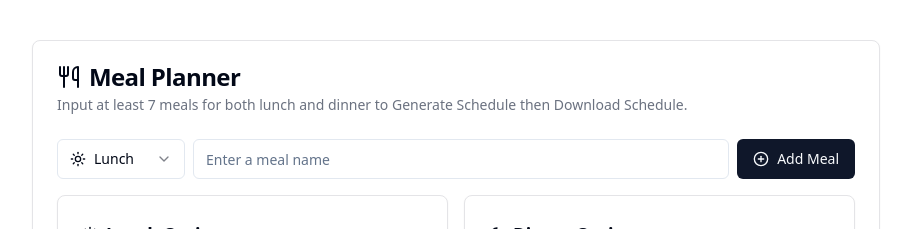
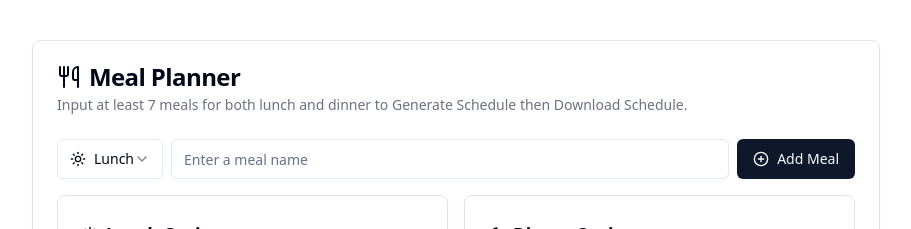
Before and after one commit to erwincarlogonzales/meal-plan-app, a Next.js app: page / in a window 1280 px wide. Shown: the top 229 px of the page, without its empty margins (184-1095 px from the left). Built offline with nearby package versions, Linux system fonts and the light colour scheme.

Commit message:
temp modified input on mealplanner.tsx

```diff
--- a/app/globals.css
+++ b/app/globals.css
@@ -43,9 +43,4 @@
   body {
     @apply bg-background text-foreground;
   }
-
-  input {
-    text-align: left; /* Ensures text starts from the left */
-    direction: ltr;   /* Sets the text flow direction to left-to-right */
-  }
 }
--- a/components/MealPlanner.tsx
+++ b/components/MealPlanner.tsx
@@ -210,11 +210,16 @@ const MealPlanner = () => {
                 </SelectContent>
               </Select>
               <Input
+                // value={newMeal}
+                // onChange={(e) => setNewMeal(e.target.value)}
+                // placeholder="Enter a meal name"
+                // onKeyPress={(e) => e.key === 'Enter' && addMeal()}
+                // className="flex-1"
+                type="text"
                 value={newMeal}
                 onChange={(e) => setNewMeal(e.target.value)}
                 placeholder="Enter a meal name"
-                onKeyPress={(e) => e.key === 'Enter' && addMeal()}
-                className="flex-1"
+                style={{ textAlign: 'left', direction: 'ltr' }}
               />
               <Button onClick={addMeal} className="flex items-center gap-2">
                 <PlusCircle className="w-4 h-4" />
```
